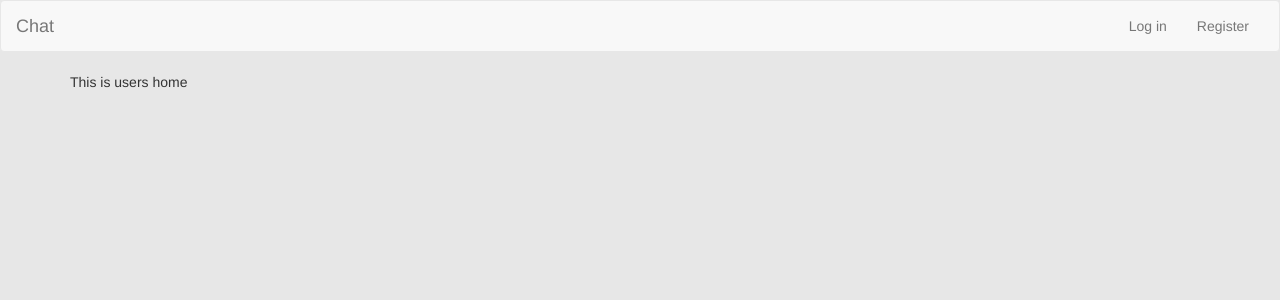
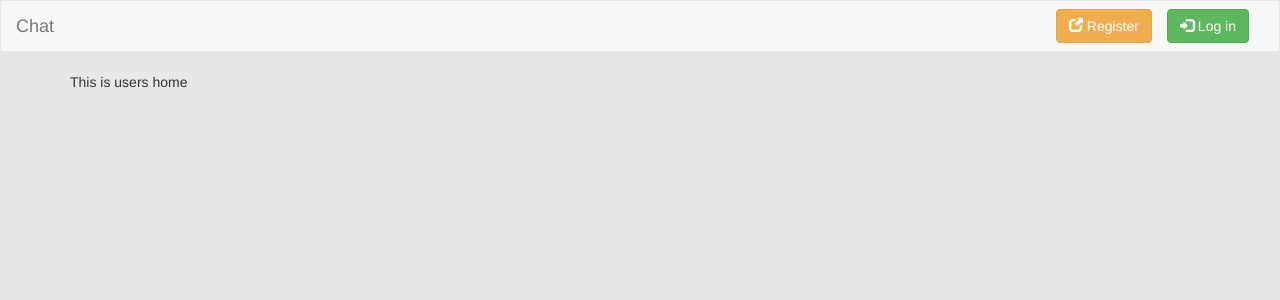
Before and after one commit to Marciuzz/django-channels-chat, a Django app: template users/templates/users/home.html in a window 1280 px wide. Shown: the top 300 px of the page. Run offline with Django 3.2, Linux system fonts and the light colour scheme; the template is opened without the code that fills it, so the values that code supplies are empty; some libraries are stand-ins or nearby versions.

Commit message:
redirect fixes, login/reg btn, minor adjustments

```diff
--- a/chat/consumers.py
+++ b/chat/consumers.py
@@ -11,6 +11,7 @@ import json
 #Connected to websocket.connect
 @channel_session_user_from_http
 def ws_connect(message):
+
     print("ws_connect")
 
     try:
--- a/chat/static/css/style.css
+++ b/chat/static/css/style.css
@@ -80,7 +80,7 @@ img {
 .top-bar {
   background: #666;
   color: white;
-  padding: 10px;
+  padding: 10px 0px;
   position: relative;
   overflow: hidden;
   border-top-left-radius: 5px;
@@ -117,6 +117,7 @@ img {
 }
 .logged-as{
     line-height: 50px;
+    margin-right: 15px;
 }
 .btn-file {
     position: relative;
@@ -187,4 +188,13 @@ img {
 .navbar-nav>li>a.btn-padding {
     padding-top: 8px;
     padding-bottom: 8px;
+    padding-left: 0px;
 }
+
+a.start-chat {
+    margin-right: 2px;
+}
+
+ul.nav {
+    margin-left: 20px;
+}
--- a/chat/templates/chat/home.html
+++ b/chat/templates/chat/home.html
@@ -109,7 +109,6 @@
 var room_to_load = "{{ roomID }}";
 var user_id = "{{ current_user_id }}";
 
-
 socket = new WebSocket("ws://" + window.location.host + "/chat/");
 
 socket.onopen = function (event) {
@@ -118,7 +117,6 @@ socket.onopen = function (event) {
 
             for(var i=0; i<elements.length; i++){
                 link = elements[i].getElementsByClassName("start-chat")[0];
-                console.log(link);
                 if( link.getAttribute("room") == room_to_load){
                     link.click();
                     break;
@@ -202,7 +200,7 @@ for (var i=0; i<elements.length; i++){
         return function(){
 
             document.getElementById("chat_type").innerHTML = "Private chat";
-            document.getElementById('chat_title_id').innerText = "Chatting with " + name;
+            document.getElementById('chat_title_id').innerText = " Chatting with " + name;
 
             if( document.getElementById("friends").getElementsByClassName("selected").length  )  {
                 document.getElementById("friends").getElementsByClassName("selected")[0].classList.remove("selected");
--- a/users/templates/base.html
+++ b/users/templates/base.html
@@ -22,7 +22,11 @@
                 <span class="icon-bar"></span>
                 <span class="icon-bar"></span>
             </button>
+            {% if user.is_authenticated %}
             <a class="navbar-brand" href="{% url 'chat:home' %}">Chat</a>
+            {% else %}
+            <a class="navbar-brand" href="{% url 'users:login' %}">Chat</a>
+            {% endif %}
         </div>
         <div id="navbar" class="navbar-collapse collapse">
             {% if user.is_authenticated %}
@@ -47,8 +51,22 @@
             <ul class="nav navbar-nav">
             </ul>
             <ul class="nav navbar-nav navbar-right">
-                <li><a href="{% url 'users:login' %}">Log in</a></li>
-                <li><a href="{% url 'users:register' %}">Register</a></li>
+                <li>
+                    <a class="btn-padding" href="{% url 'users:register' %}">
+                        <div class="btn btn-warning">
+                            <span class="glyphicon glyphicon-new-window" aria-hidden="true"></span>
+                            Register
+                        </div>
+                    </a>
+                </li>
+                <li>
+                    <a class="btn-padding" href="{% url 'users:login' %}">
+                        <div class="btn btn-success">
+                            <span class="glyphicon glyphicon-log-in" aria-hidden="true"></span>
+                            Log in
+                        </div>
+                    </a>
+                </li>
             </ul>
             {% endif %}
         </div><!--/.nav-collapse -->
--- a/users/urls.py
+++ b/users/urls.py
@@ -6,7 +6,7 @@ from django.contrib.auth.views import login, logout
 urlpatterns = [
     url(r'^$', home, name="home"),
     url(r'^login/$', LoginView.as_view(), name="login"),
-
+    url(r'^login$', LoginView.as_view(), name="login"),
     url(r'^logout/$', logout, {'next_page': 'chat:home'}, name="logout"),
     url(r'^register/$', RegisterView.as_view(), name="register"),
     url(r'^view/$', view_profile, name="view_profile"),
```
